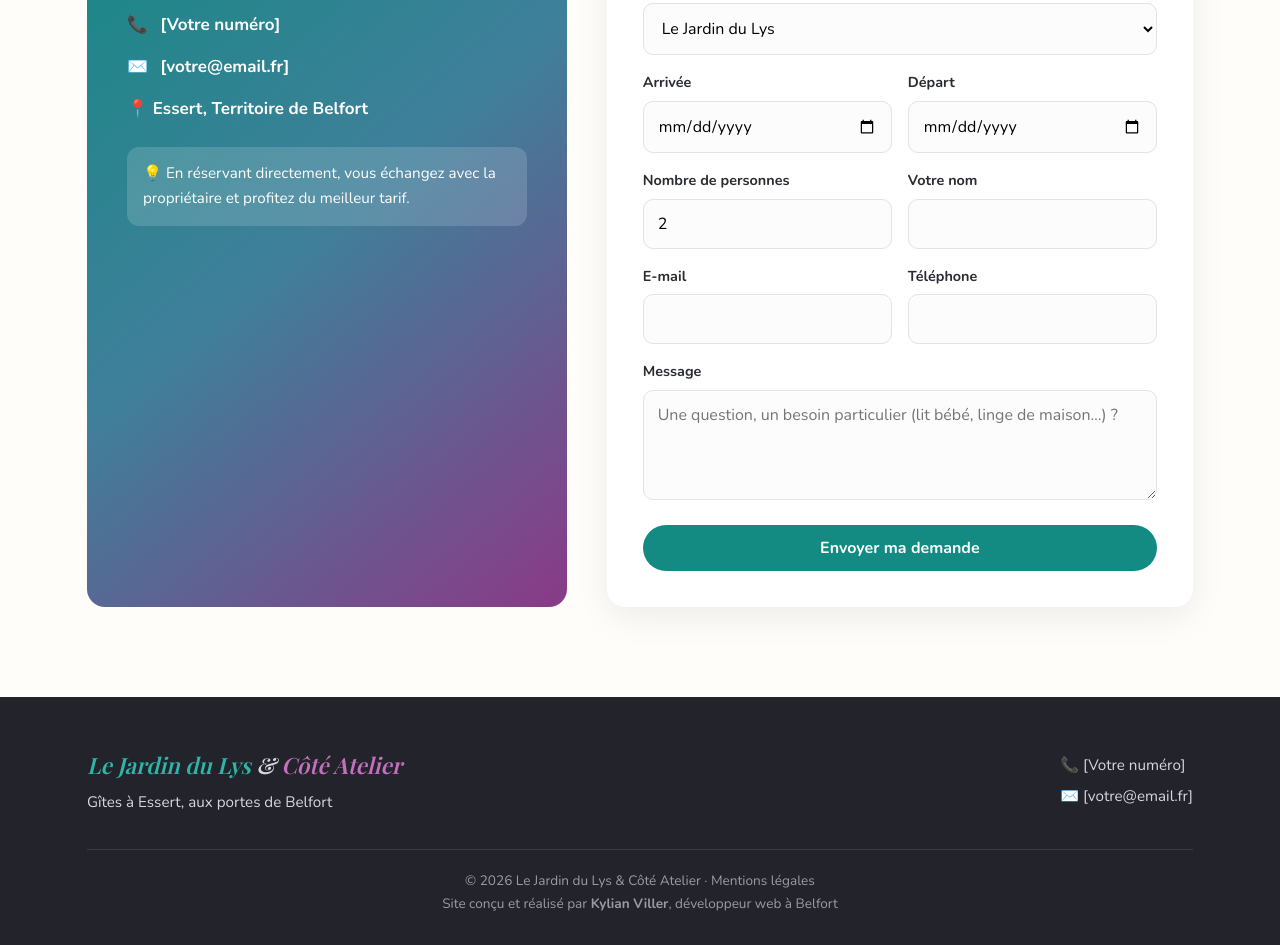
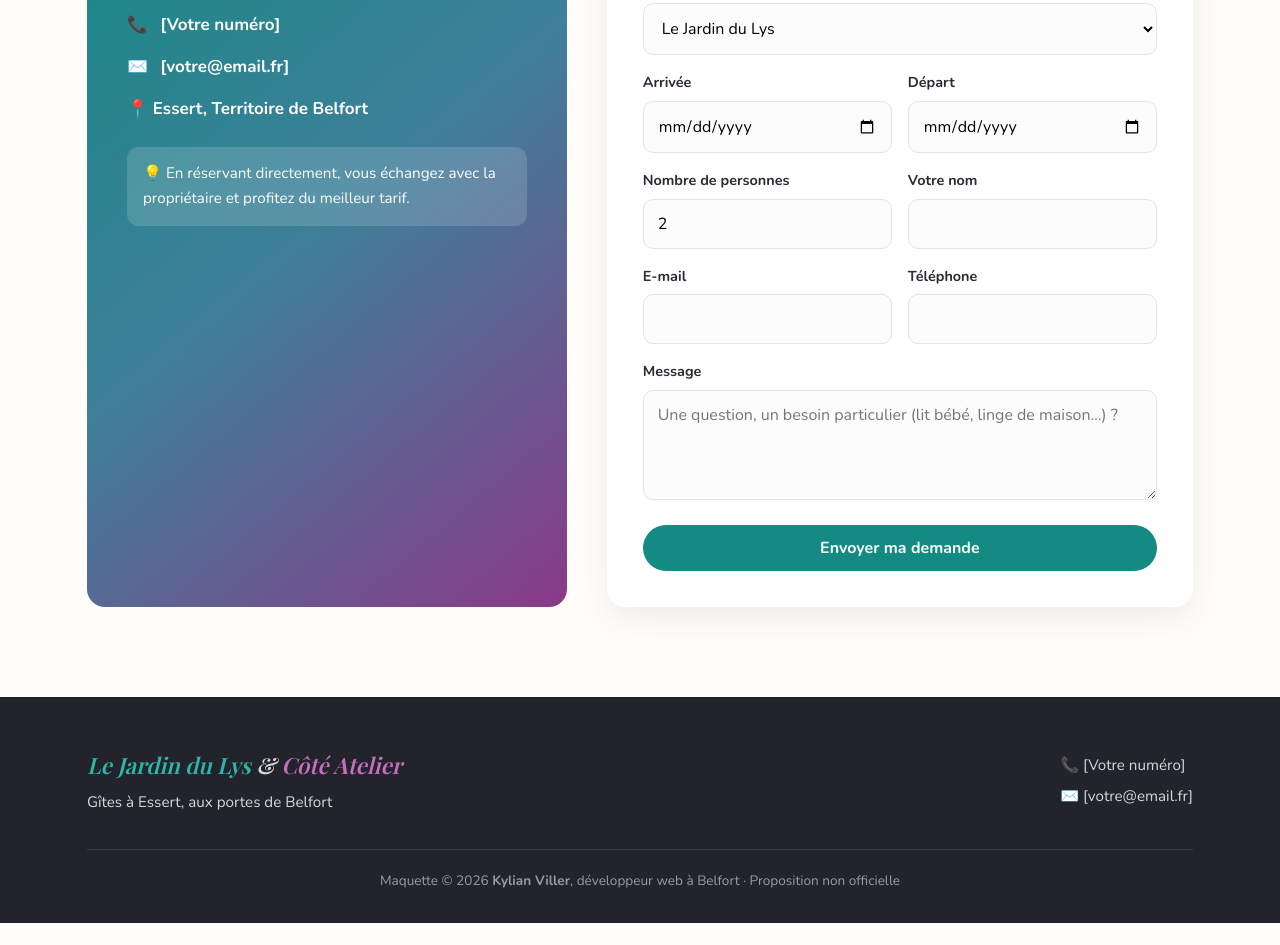
Before and after one commit to DRJS99/jardin-du-lys, a plain HTML site: page index.html in a window 1280 px wide. Shown: the part 3539-4484 px from the top of the page. After the commit the page ends 4462 px from the top, so only its background shows below. Drawn offline with nearby package versions, Linux system fonts and the light colour scheme; a web font is replaced by a local one.

Commit message:
Copyright de la maquette au nom de Kylian Viller
Co-Authored-By: Claude Opus 5.5 <noreply@anthropic.com>
Claude-Session: https://claude.ai/code/session_01Vbx5Ntjv35KRsHnHbNf5Ad

```diff
--- a/index.html
+++ b/index.html
@@ -329,7 +329,7 @@
         <p>✉️ [votre@email.fr]</p>
       </div>
     </div>
-    <div class="bas">© 2026 Le Jardin du Lys &amp; Côté Atelier · Mentions légales<br>Site conçu et réalisé par <strong>Kylian Viller</strong>, développeur web à Belfort</div>
+    <div class="bas">Maquette © 2026 <strong>Kylian Viller</strong>, développeur web à Belfort · Proposition non officielle</div>
   </div>
 </footer>
 
```
